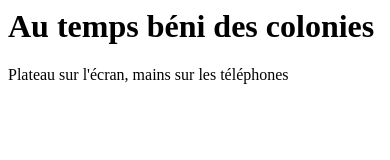
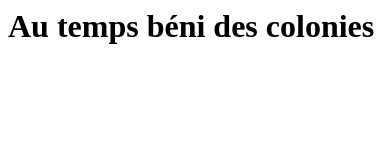
Before and after one commit to ucheyrou/colons-de-lile, a website: page src/template.html in a window 390 px wide. Drawn offline with nearby package versions, Linux system fonts and the light colour scheme.

Commit message:
Retire le sous-titre de l'en-tête
Co-Authored-By: Claude Opus 5.5 <noreply@anthropic.com>

```diff
--- a/src/style.css
+++ b/src/style.css
@@ -91,7 +91,6 @@ h1, h2, h3 { font-family: var(--f-display); margin: 0; text-wrap: balance; }
 .top { display: flex; align-items: center; justify-content: space-between; gap: 12px; margin-bottom: 12px; }
 .brand { display: flex; align-items: baseline; gap: 10px; min-width: 0; }
 .brand h1 { font-size: 24px; font-weight: 800; letter-spacing: -.02em; }
-.brand span { color: var(--muted); font-size: 13px; }
 .top-actions { display: flex; gap: 8px; }
 
 /* ---------- Boutons ---------- */
@@ -129,7 +128,6 @@ h1, h2, h3 { font-family: var(--f-display); margin: 0; text-wrap: balance; }
   .hand { order: 1; }
   .scores { order: 2; }
   .log { order: 4; }
-  .brand span { display: none; }
 }
 
 /* ---------- Plateau ---------- */
@@ -494,7 +492,6 @@ h1, h2, h3 { font-family: var(--f-display); margin: 0; text-wrap: balance; }
 .layout.host .log ol { max-height: 360px; }
 
 /* ---------- Téléphone : un onglet à la fois, barre de navigation en bas ---------- */
-body.is-client .brand span { display: none; }
 body.is-client { padding-bottom: 84px; }
 .layout.client { grid-template-columns: minmax(0, 560px); justify-content: center; }
 .layout.client .stage, .layout.client .scores, .layout.client .log, .layout.client .hand { display: none; }
--- a/src/template.html
+++ b/src/template.html
@@ -54,7 +54,7 @@
 
 <div id="app">
   <header class="top">
-    <div class="brand"><h1>Au temps béni des colonies</h1><span>Plateau sur l'écran, mains sur les téléphones</span></div>
+    <div class="brand"><h1>Au temps béni des colonies</h1></div>
     <div class="top-actions" id="topActions"></div>
   </header>
   <main id="welcome" class="card welcome" hidden></main>
```
Also changed, not shown: docs/index.html (+1 -4 lines), dist/index.html.
